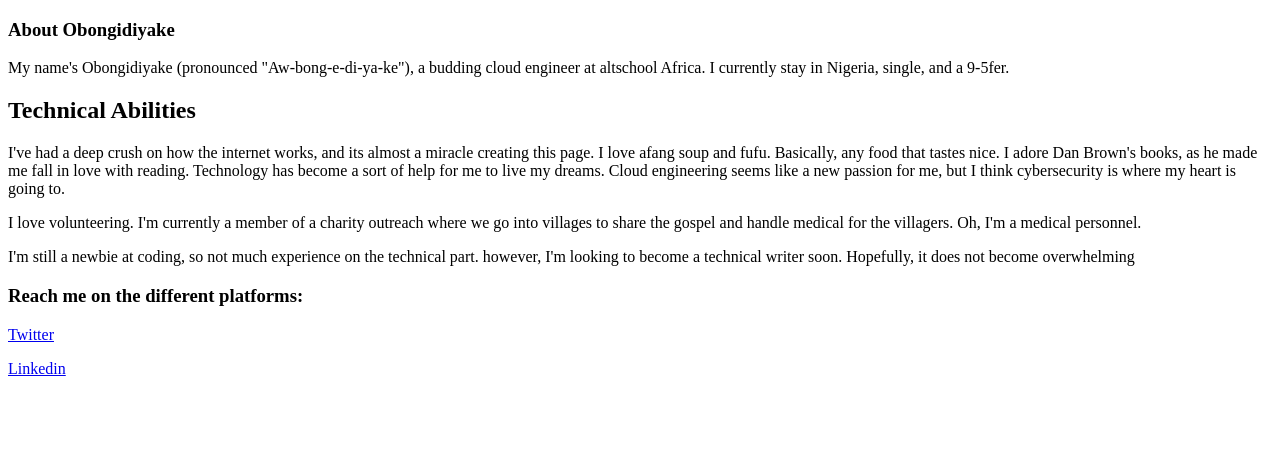
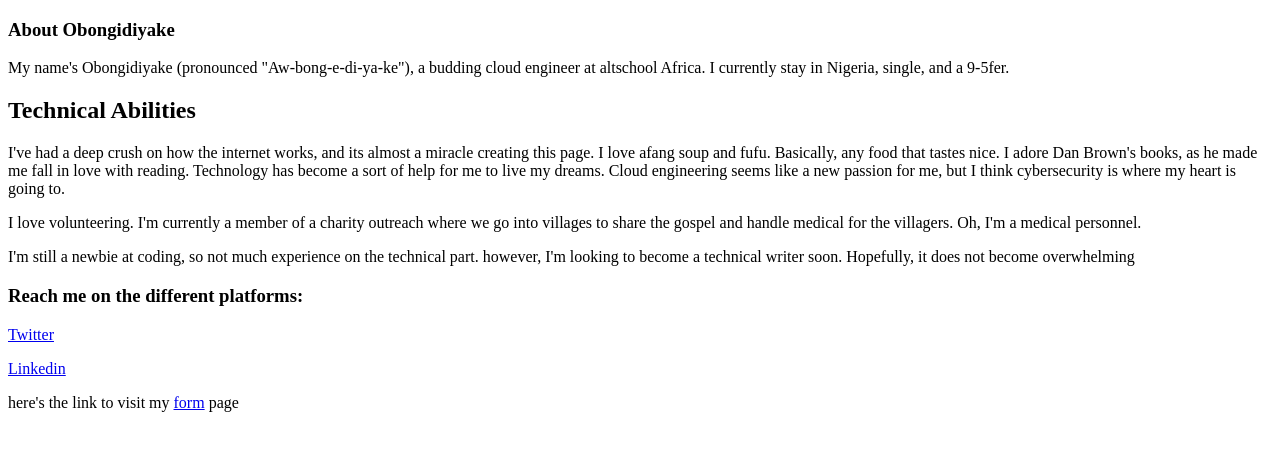
Before and after one commit to obong003/assign-1, a plain HTML site: page index.html in a window 1280 px wide. Drawn offline with Linux system fonts and the light colour scheme.

Commit message:
anchor tag

```diff
--- a/index.html
+++ b/index.html
@@ -37,5 +37,7 @@
     <p><a href="https://www.linkedin.com/in/obongidiyake-james/" target="_blank">Linkedin</a></p>
 </footer>
     </div>
+
+    <div><p>here's the link to visit my <a href="./form.html">form</a> page</p></div>
 </body>
 </html>
```
